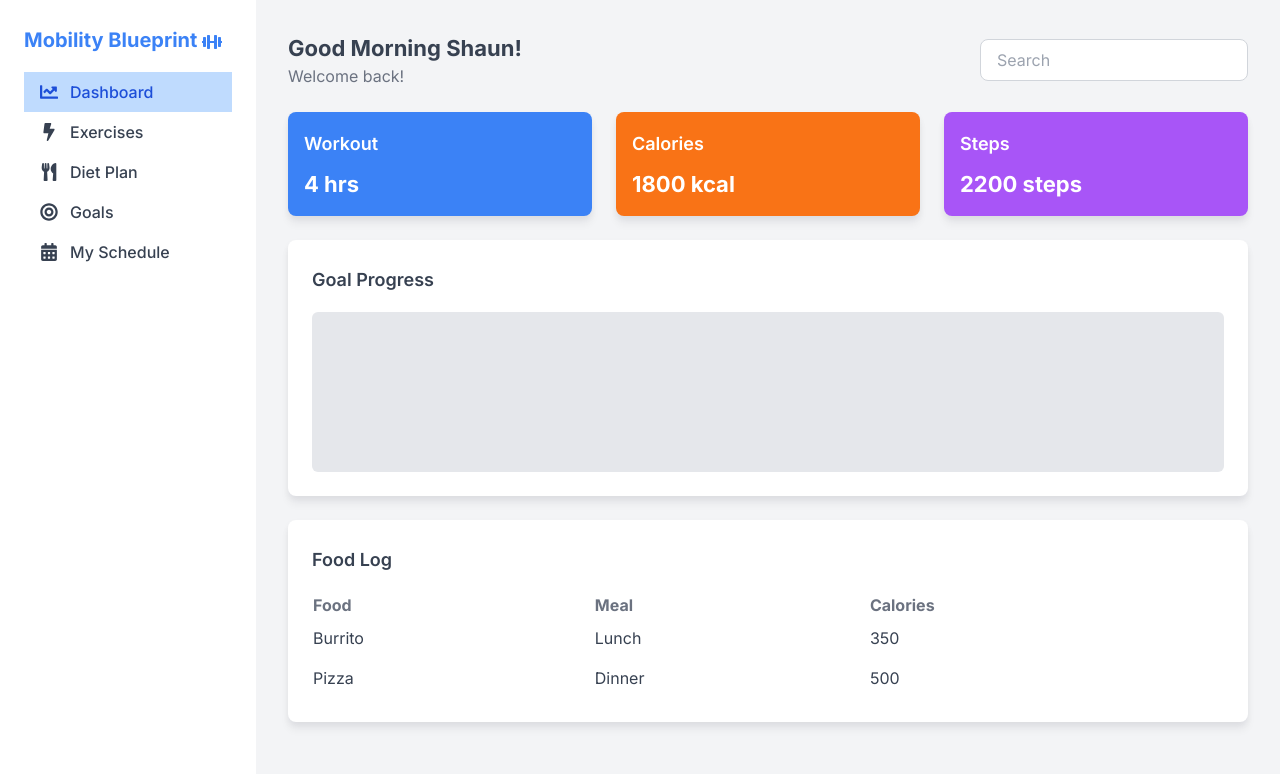
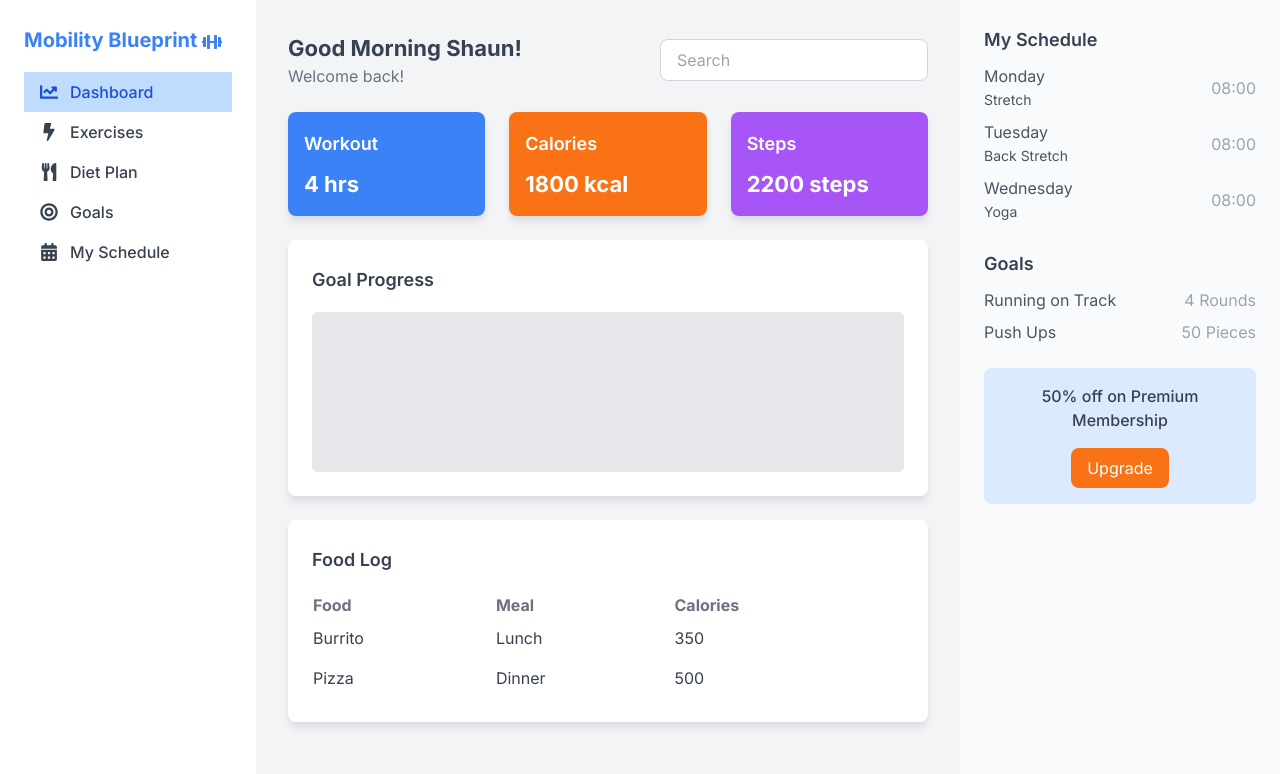
Before and after one commit to shonhartman/mobility-blueprint, a Next.js app: page /dashboard in a window 1280 px wide. Shown: the top 774 px of the page. Built offline with nearby package versions, Linux system fonts and the light colour scheme; no server answers; a web font is replaced by a local one.

Commit message:
feat: added a right side bar with upcoming schedule. under it has goals for the week and under it has an upgrade option

```diff
--- a/src/app/dashboard/page.tsx
+++ b/src/app/dashboard/page.tsx
@@ -99,6 +99,33 @@ const Dashboard = () => {
           </table>
         </div>
       </main>
+      {/* Right Sidebar */}
+      <aside className="w-80 bg-gray-50 p-6">
+        {/* My Schedule */}
+        <div className="mb-6">
+          <h2 className="text-lg font-semibold text-gray-700">My Schedule</h2>
+          <ScheduleItem day="Monday" activity="Stretch" time="08:00" />
+          <ScheduleItem day="Tuesday" activity="Back Stretch" time="08:00" />
+          <ScheduleItem day="Wednesday" activity="Yoga" time="08:00" />
+        </div>
+
+        {/* Goals */}
+        <div className="mb-6">
+          <h2 className="text-lg font-semibold text-gray-700">Goals</h2>
+          <GoalItem goal="Running on Track" details="4 Rounds" />
+          <GoalItem goal="Push Ups" details="50 Pieces" />
+        </div>
+
+        {/* Promotion */}
+        <div className="rounded-lg bg-blue-100 p-4 text-center">
+          <p className="font-medium text-gray-700">
+            50% off on Premium Membership
+          </p>
+          <button className="mt-4 rounded-lg bg-orange-500 px-4 py-2 text-white">
+            Upgrade
+          </button>
+        </div>
+      </aside>
     </div>
   )
 }
@@ -166,5 +193,35 @@ function FoodLogItem({
     </tr>
   )
 }
+/* SCHEDULE ITEMS */
+function ScheduleItem({
+  day,
+  activity,
+  time,
+}: {
+  day: string
+  activity: string
+  time: string
+}) {
+  return (
+    <div className="mt-2 flex items-center justify-between text-gray-600">
+      <div>
+        <p>{day}</p>
+        <p className="text-sm">{activity}</p>
+      </div>
+      <span className="text-gray-400">{time}</span>
+    </div>
+  )
+}
+
+/* GOAL ITEMS */
+function GoalItem({ goal, details }: { goal: string; details: string }) {
+  return (
+    <div className="mt-2 flex items-center justify-between text-gray-600">
+      <span>{goal}</span>
+      <span className="text-gray-400">{details}</span>
+    </div>
+  )
+}
 
 export default Dashboard
```
